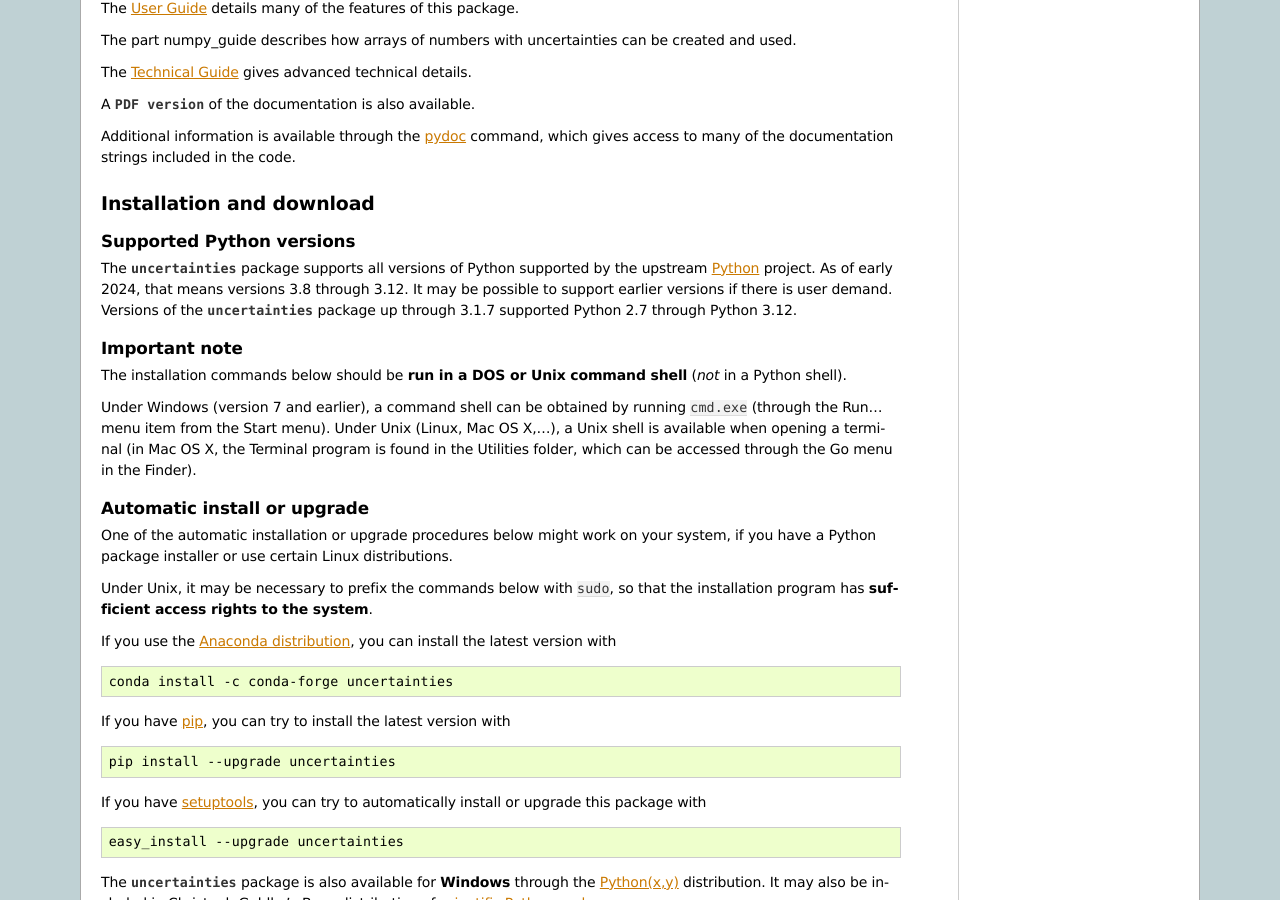
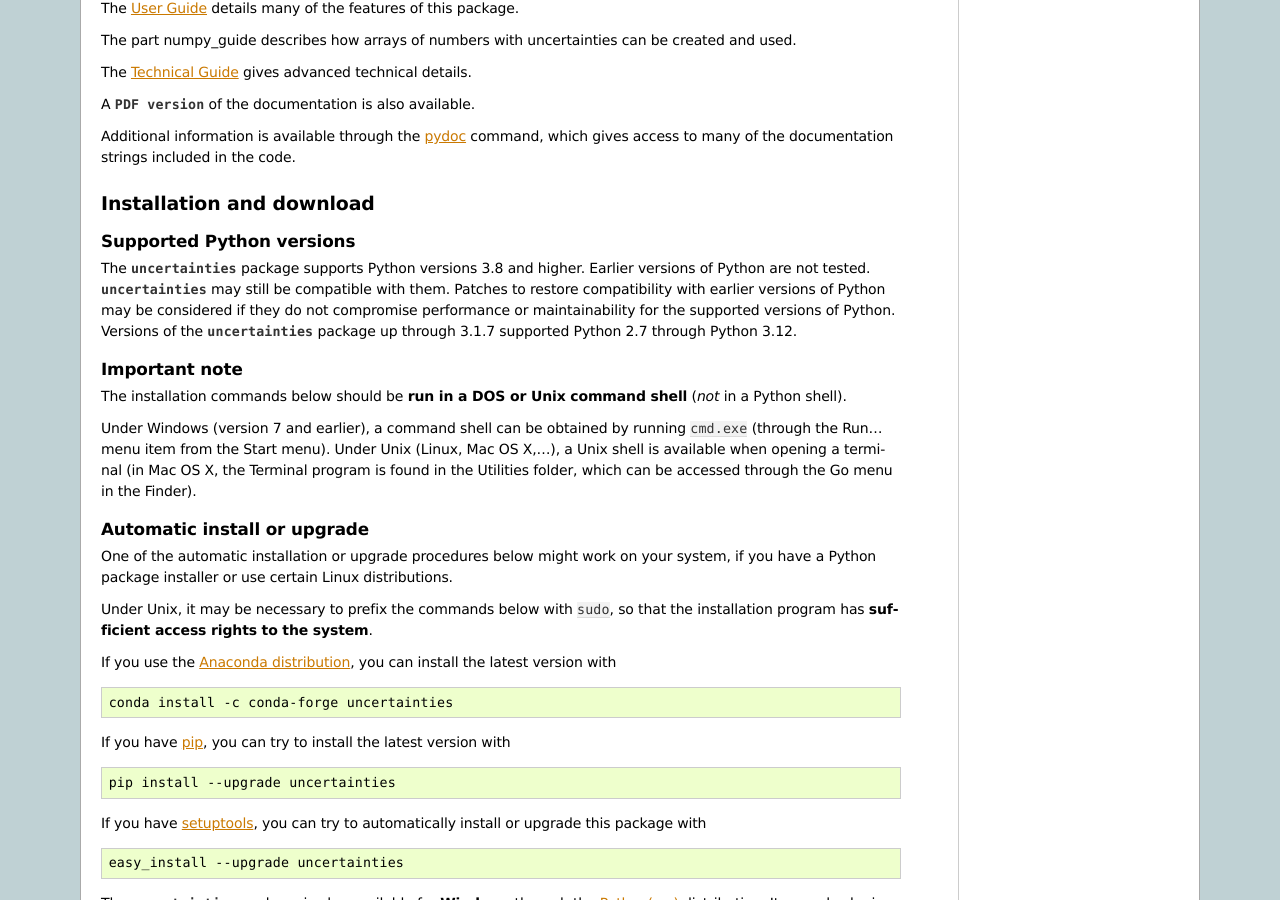
Before and after one commit to lmfit/uncertainties, a Sphinx documentation site: the page built from doc/index.rst, in a window 1280 px wide and 900 px high, scrolled down 1529 px. Built offline with Sphinx 7.4.7, drawn with Linux system fonts in a browser that asks for light colours; pages that are not in the unit, such as notebooks, are missing from menus.

Commit message:
Remove link to upstream supported Python versions

```diff
--- a/doc/index.rst
+++ b/doc/index.rst
@@ -110,11 +110,13 @@ Installation and download
 Supported Python versions
 -------------------------
 
-The :mod:`uncertainties` package supports all versions of Python supported by
-the upstream Python_ project.  As of early 2024, that means versions 3.8
-through 3.12.  It may be possible to support earlier versions if there is user
-demand.  Versions of the :mod:`uncertainties` package up through 3.1.7
-supported Python 2.7 through Python 3.12.
+The :mod:`uncertainties` package supports Python versions 3.8 and higher.
+Earlier versions of Python are not tested. :mod:`uncertainties` may still
+be compatible with them. Patches to restore compatibility with earlier versions
+of Python may be considered if they do not compromise performance or
+maintainability for the supported versions of Python.  Versions of the
+:mod:`uncertainties` package up through 3.1.7 supported Python 2.7 through
+Python 3.12.
 
 Important note
 --------------
```
